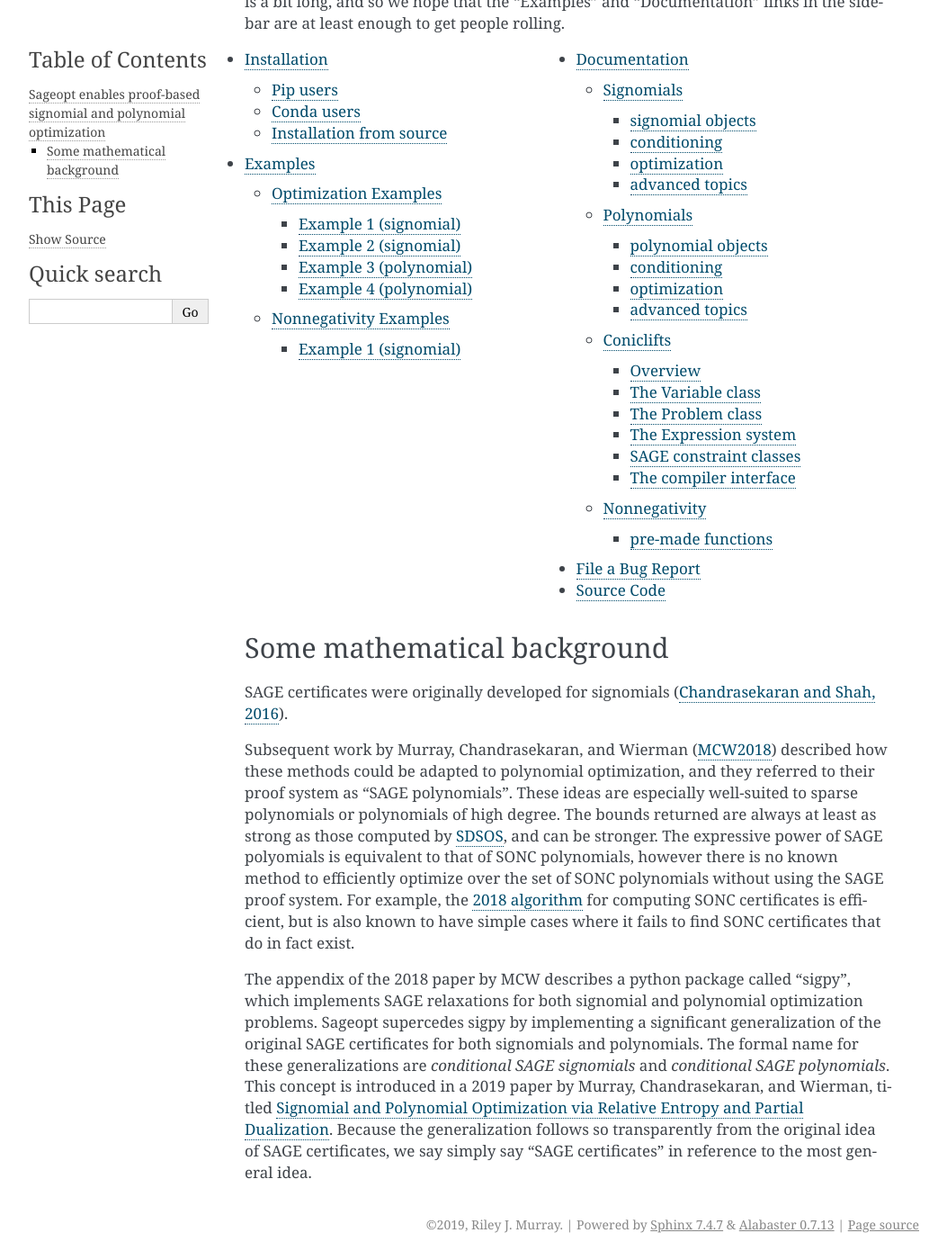
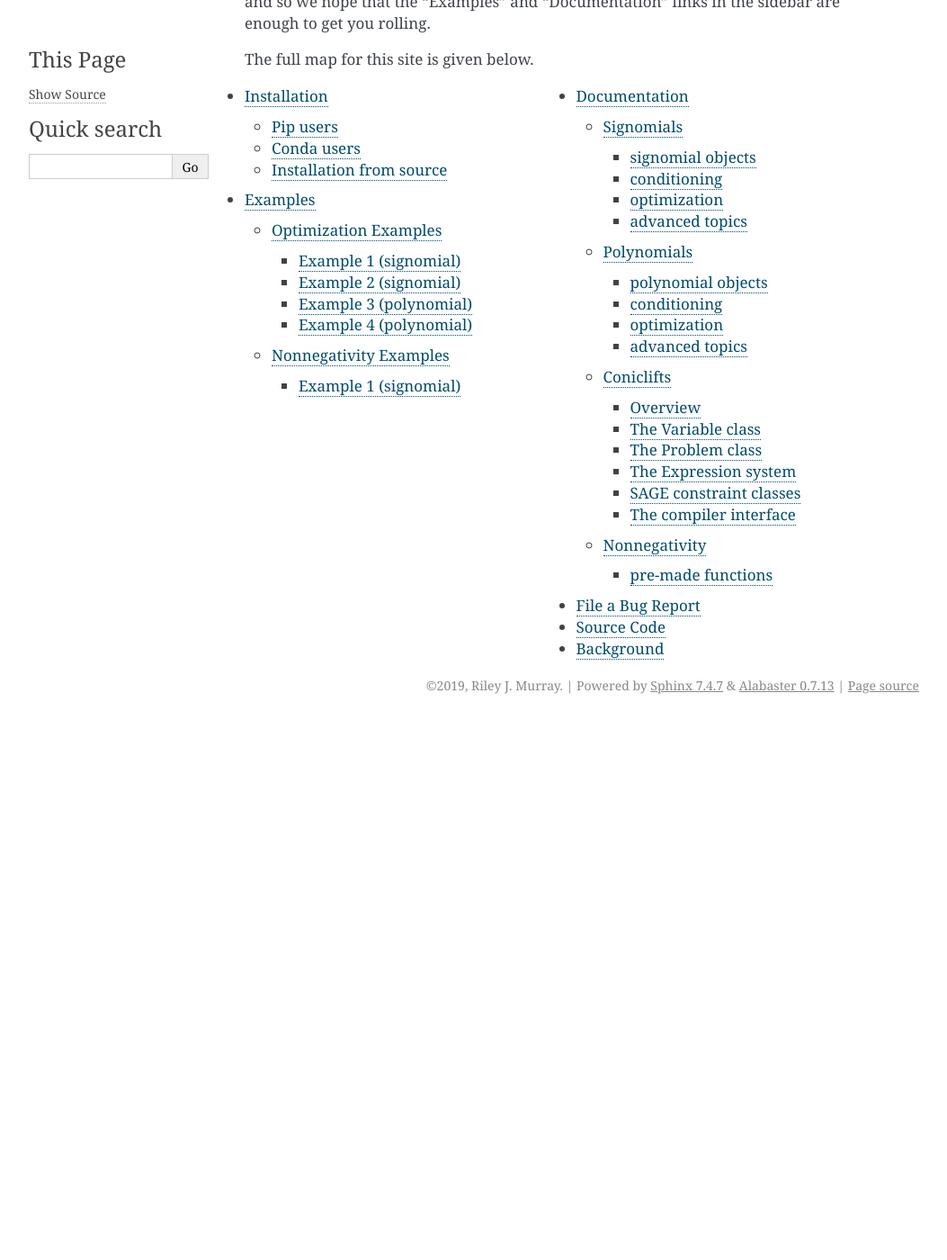
Before and after one commit to rileyjmurray/sageopt, a Sphinx documentation site: the page built from docs/source/index.rst, in a window 1280 px wide and 1400 px high, scrolled down 556 px. Shown: the whole window at 90% size, without its empty margins (118-1171 px from the left). Built offline with Sphinx 7.4.7, drawn with Linux system fonts in a browser that asks for light colours; after the commit the page ends 1357 px from its top, so only the background shows below that; some of the changed text lies outside the part shown.

Commit message:
changed conditional_sage_data to infer_domain; changed docs

```diff
--- a/docs/source/documentation/sageopt.polynomials.rst
+++ b/docs/source/documentation/sageopt.polynomials.rst
@@ -56,7 +56,7 @@ experts on the subject. Towards this end, sageopt includes a function which can
 a suitably structured :math:`X` from a given collection of polynomial equations and inequalities.
 That function is described below.
 
-.. autofunction:: sageopt.relaxations.sage_polys.conditional_sage_data
+.. autofunction:: sageopt.relaxations.sage_polys.infer_domain
 
 The function above captures a small portion of what is possible with conditional SAGE
 certificates for polynomials. In order to take more full advantage of the possibilities,
--- a/docs/source/documentation/sageopt.signomials.rst
+++ b/docs/source/documentation/sageopt.signomials.rst
@@ -58,7 +58,7 @@ then you just need to focus on constructing the lists of signomials ``gts`` and
 Once these lists are constructed, you can call the following function to obtain
 a convex set :math:`X \supset \Omega` which is implied by the constraint signomials.
 
-.. autofunction:: sageopt.relaxations.sage_sigs.conditional_sage_data
+.. autofunction:: sageopt.relaxations.sage_sigs.infer_domain
 
 It is possible that the function above cannot capture a convex set of interest. This is
 particularly likely if the desired convex set is not naturally described
--- a/docs/source/index.rst
+++ b/docs/source/index.rst
@@ -21,11 +21,11 @@ You can also use sageopt as part of a broader effort to find locally-optimal sol
 
 These underlying convex relaxations are built upon the idea of "SAGE certificates" for signomial and
 polynomial nonnegativity. The paper `Signomial and Polynomial Optimization via Relative Entropy
-and Partial Dualization <https://arxiv.org/abs/1907.00814>`_ provides a mathematical description of the functionality
+and Partial Dualization <https://arxiv.org/abs/1907.00814>`_ describes the mathematics of the functionality
 implemented by this python package. That paper however is a bit long, and
-so we hope that the "Examples" and "Documentation" links in the sidebar are
-at least enough to get people rolling.
+so we hope that the "Examples" and "Documentation" links in the sidebar are enough to get you rolling.
 
+The full map for this site is given below.
 
 .. toctree::
    :maxdepth: 3
@@ -40,28 +40,4 @@ at least enough to get people rolling.
 
    Source Code <https://github.com/rileyjmurray/sageopt>
 
-
-
-Some mathematical background
-----------------------------
-
-SAGE certificates were originally developed for signomials
-(`Chandrasekaran and Shah, 2016 <https://arxiv.org/abs/1409.7640>`_).
-
-Subsequent work by Murray, Chandrasekaran, and Wierman (`MCW2018 <https://arxiv.org/abs/1810.01614>`_) described how
-these methods could be adapted to polynomial optimization, and they referred to their proof system as "SAGE
-polynomials".  These ideas are especially well-suited to sparse polynomials or polynomials of high degree. The bounds
-returned are always at least as strong as those computed by `SDSOS <https://arxiv.org/abs/1706.02586>`_, and can be
-stronger. The expressive power of SAGE polyomials is equivalent to that of SONC polynomials, however there is no
-known method to efficiently optimize over the set of SONC polynomials without using the SAGE proof system. For
-example, the `2018 algorithm <https://arxiv.org/abs/1808.08431>`_ for computing SONC certificates is efficient, but
-is also known to have simple cases where it fails to find SONC certificates that do in fact exist.
-
-The appendix of the 2018 paper by MCW describes a python package called "sigpy", which implements SAGE relaxations
-for both signomial and polynomial optimization problems. Sageopt supercedes sigpy by implementing a significant
-generalization of the original SAGE certificates for both signomials and polynomials. The formal name for these
-generalizations are *conditional SAGE signomials* and *conditional SAGE polynomials*. This concept is introduced in a
-2019 paper by Murray, Chandrasekaran, and Wierman, titled `Signomial and Polynomial Optimization via Relative Entropy
-and Partial Dualization <https://arxiv.org/abs/1907.00814>`_.
-Because the generalization follows so transparently from the original idea of SAGE certificates, we say simply say
-"SAGE certificates" in reference to the most general idea.
+   Background <background>
--- a/sageopt/__init__.py
+++ b/sageopt/__init__.py
@@ -18,7 +18,7 @@ from sageopt import relaxations
 from sageopt import symbolic
 
 from sageopt.relaxations import local_refine, local_refine_polys_from_sigs
-from sageopt.relaxations import conditional_sage_data
+from sageopt.relaxations import infer_domain
 from sageopt.relaxations import sage_feasibility, sage_multiplier_search
 
 from sageopt.symbolic.signomials import Signomial, standard_sig_monomials, SigDomain
```
Also changed, not shown: CHANGELOG.md (+1 -2 lines), docs/source/background.rst (added, +33 -0 lines), docs/source/documentation/sageopt.rst (+8 -8 lines), docs/source/examples/examples.rst (+6 -6 lines), 8 other files.
